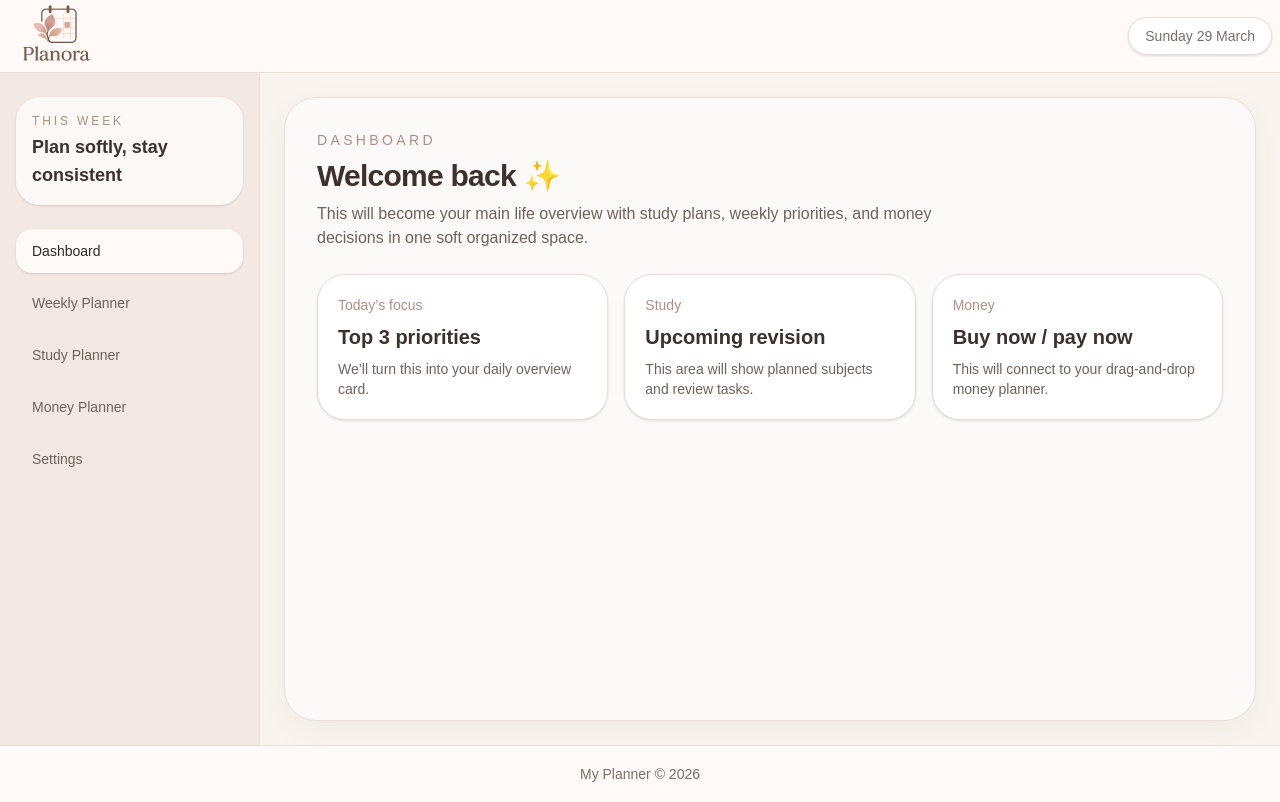
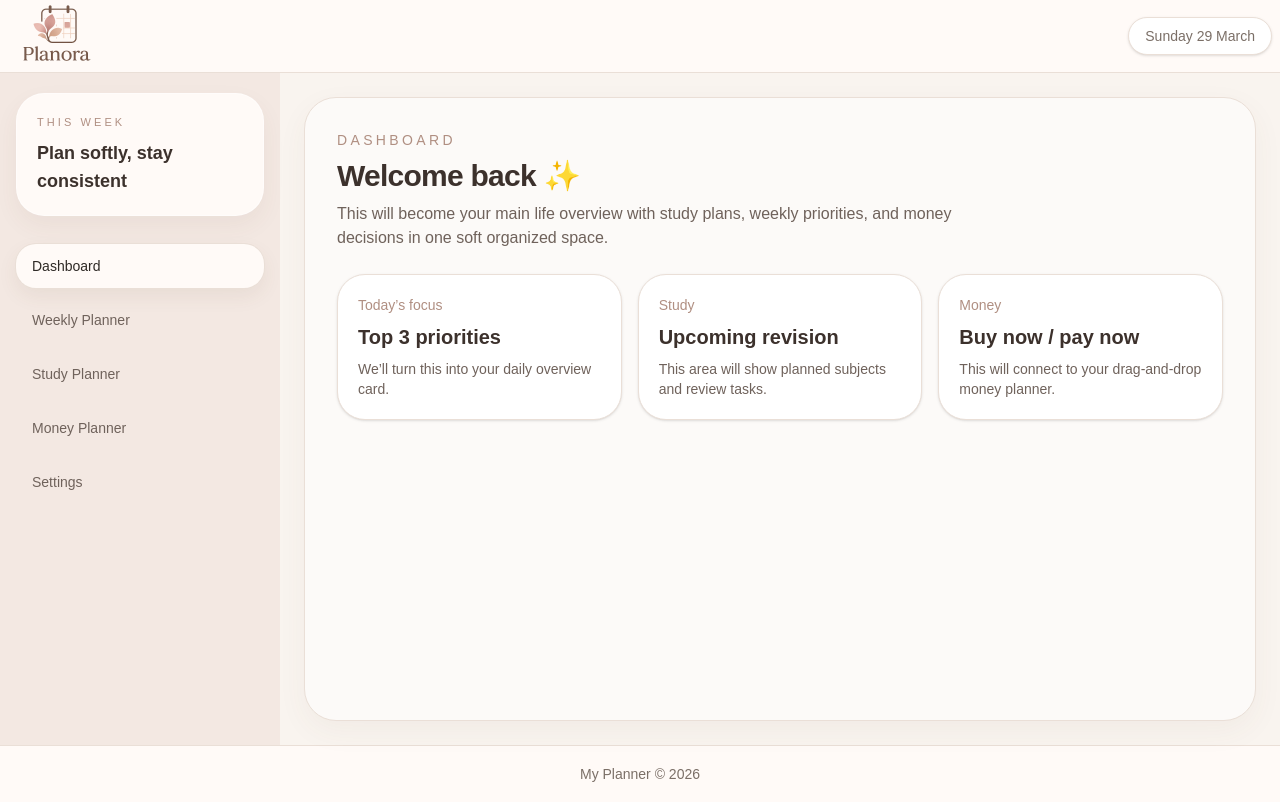
Before and after one commit to Karen7-salih/MyPlanner, a React (Vite) app in the folder frontend/: page / in a window 1280 px wide. Built offline with nearby package versions, Linux system fonts and the light colour scheme.

Commit message:
importved side bar

```diff
--- a/frontend/src/components/LayoutArea/Sidebar/Sidebar.tsx
+++ b/frontend/src/components/LayoutArea/Sidebar/Sidebar.tsx
@@ -10,27 +10,26 @@ const navItems = [
 
 function Sidebar() {
     return (
-    <aside className="hidden w-[260px] shrink-0 border-r border-[#eadfd7] bg-[#f3e8e2] px-4 py-6 md:block">
-      <div className="mb-6 rounded-[24px] bg-white/70 p-4 shadow-sm">
-        <p className="mb-1 text-xs uppercase tracking-[0.24em] text-[#b08f82]">
+        <aside className="hidden w-[280px] shrink-0 bg-[#f3e8e2] px-4 py-5 md:block">
+            <div className="mb-7 rounded-[28px] border border-white/50 bg-[#fffaf7] p-5 shadow-[0_10px_25px_rgba(97,72,57,0.06)]">
+                <p className="mb-2 text-[11px] uppercase tracking-[0.28em] text-[#b08f82]">
                     This week
                 </p>
-        <h2 className="text-lg font-semibold text-[#3c312c]">
+                <h2 className="text-lg font-semibold leading-7 text-[#3c312c]">
                     Plan softly, stay consistent
                 </h2>
             </div>
 
-      <nav className="flex flex-col gap-2">
+            <nav className="flex flex-col gap-2.5">
                 {navItems.map((item) => (
                     <NavLink
                         key={item.to}
                         to={item.to}
                         end={item.to === '/'}
                         className={({ isActive }) =>
-              `rounded-2xl px-4 py-3 text-sm font-medium transition-all ${
-                isActive
-                  ? 'bg-[#fffaf7] text-[#2f2a26] shadow-sm'
-                  : 'text-[#6f625b] hover:bg-white/60 hover:text-[#2f2a26]'
+                            `rounded-[20px] px-4 py-3 text-sm font-medium transition-all duration-200 ${isActive
+                                ? 'bg-[#fffaf7] text-[#2f2a26] shadow-[0_8px_20px_rgba(97,72,57,0.08)] ring-1 ring-[#eadfd7]'
+                                : 'text-[#6f625b] hover:bg-white/70 hover:text-[#2f2a26]'
                             }`
                         }
                     >
```
Lines whose indentation alone changed are shown as unchanged.
